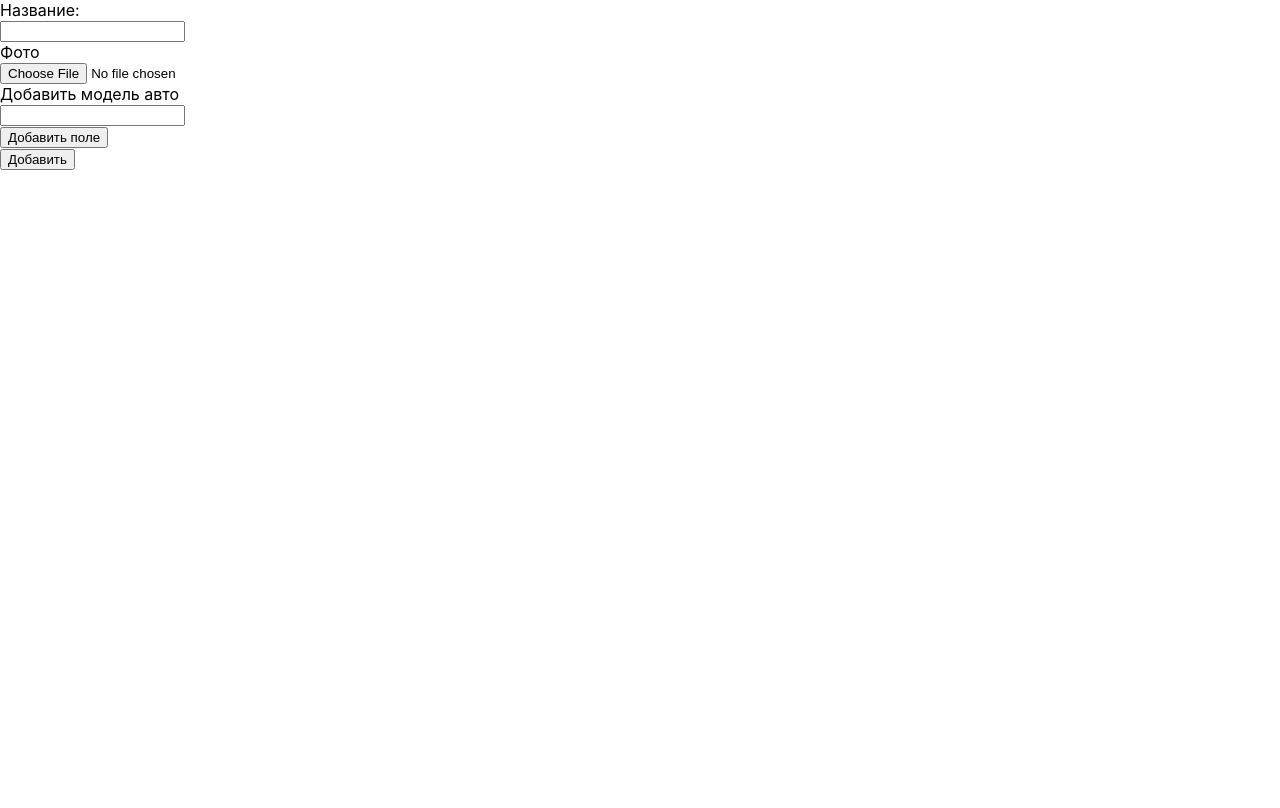
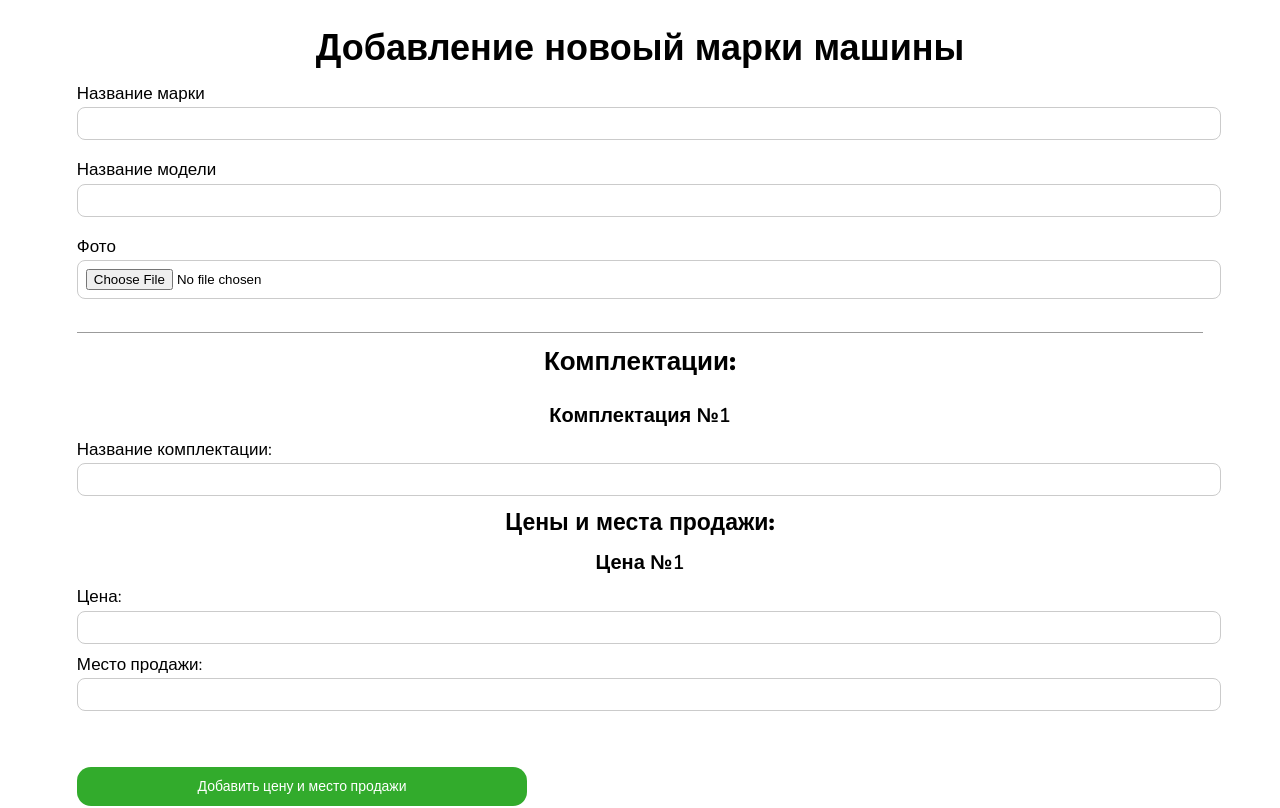
Before and after one commit to Anixii/Car-Celler, a React (Create React App) app: page /admin/mark in a window 1280 px wide. Shown: the top 808 px of the page. Built offline with nearby package versions, Linux system fonts and the light colour scheme.

Commit message:
Админка

```diff
--- a/src/components/Admin/Admin.module.css
+++ b/src/components/Admin/Admin.module.css
@@ -0,0 +1,108 @@
+@import url('https://fonts.googleapis.com/css2?family=Nunito:ital,wght@0,200;0,300;0,400;0,500;0,600;0,700;0,800;0,900;0,1000;1,200;1,300;1,400;1,500;1,600;1,700;1,800;1,900;1,1000&display=swap');
+.error__message{
+    color: red;
+    font-size: 14px;
+}
+.mark{
+    box-sizing: border-box;
+    height: 100%;
+    width: 100%;
+}
+.mark__container{
+    margin: 3vh 6%;
+    display: flex;
+    flex-direction: column;
+}
+.mark__title{
+    font-size: 36px;
+    font-weight: 900;
+    text-align: center;
+    font-family: 'Nunito',sans-serif;
+}
+.mark__item{
+    margin: 0.8% 0;
+}
+.mark__item input {
+    border-radius: 8px;
+    border: 1px solid rgb(203, 203, 203);
+    outline:  none;
+    padding: 8px;
+    width: 100%;
+}
+.mark__item__title{
+    font-size: 17px;
+    font-family: 'Nunito',sans-serif;
+    margin-bottom: 0.2%;
+    font-weight: 400;
+}
+.mark__equipment{
+    margin-top: 3vh;
+    border-top: 1px solid rgb(155, 155, 155) ;
+}
+.equipment__item{
+    padding: 1% 0;
+    border-bottom: 1px solid rgb(155, 155, 155);
+}
+.mark__equipment_title, .mark__equipment_subtitle{
+    margin: 1% 0;
+    font-weight: 900;
+    text-align: center;
+    font-family: 'Nunito',sans-serif;
+    font-size: 26px;
+}
+.mark__equipment_subtitle{
+    font-size: 23px;
+}
+.equipment__item__title{
+    font-weight: 600;
+    text-align: center;
+    font-family: 'Nunito',sans-serif;
+    font-size: 20px;
+}
+.buttons{
+    margin-top: 5%;
+    display: flex;
+    justify-content: space-between;
+}
+.price__btn_delete, .equipment__btn_delete{
+    background-color: rgb(227, 32, 32);
+    padding: 10px;
+    width: 40%;
+    border: none;
+    outline: none;
+    cursor: pointer;
+    color: white;
+    font-family: 'Nunito',sans-serif;
+    font-size: 14px;
+    border-radius:14px;
+    margin-bottom: 1%;
+}
+.price__btn,.equipment__btn{
+    background-color: rgb(50, 171, 44);
+    padding: 10px;
+    width: 40%;
+    border: none;
+    outline: none;
+    cursor: pointer;
+    color: white;
+    font-family: 'Nunito',sans-serif;
+    font-size: 14px;
+    border-radius:14px;
+    margin-bottom: 1%;
+}
+.equipment__btn{
+    margin-top: 2%;
+    width: 100%;
+}
+.submit_btn{
+    margin-top: 14px;
+    padding: 14px;
+    border-radius: 18px;
+    border: none;
+    outline: none;
+    cursor: pointer;
+    color: white;
+    font-family: 'Nunito',sans-serif;
+    font-size: 17px;
+    background-color: rgb(49, 49, 226);
+}
--- a/src/components/Admin/AdminMark/AdminMark.jsx
+++ b/src/components/Admin/AdminMark/AdminMark.jsx
@@ -1,73 +1,128 @@
-import React from 'react'
+
 import s from '../Admin.module.css'
-import { Controller, useFieldArray, useForm } from 'react-hook-form'
-import { Button } from 'antd'
-import { DeleteOutlined } from '@ant-design/icons'
-const AdminMark = () => {
+import React, { useState } from 'react';
+import { useForm, Controller } from 'react-hook-form';
+
+function AdminPanel() {
+  const { handleSubmit, control, register, reset, getValues, setValue, formState: { errors } } = useForm();
+  const [complectations, setComplectations] = useState([{ name: '', prices: [{ num: '', name: '' }] }]);
+
+
   const onSubmit = (data) => {
+    // Отправьте данные на сервер или выполните необходимые действия
     console.log(data);
-  }
-  const { handleSubmit, formState: { errors }, control, register, reset } = useForm({
-  })
-  const { fields, append, remove } = useFieldArray({
-    control,
-    name: 'model',
-  });
+    // Сбросьте форму после успешной отправки
+    reset();
+  };
+
+  const addComplectation = () => {
+    // Добавьте новую комплектацию в состояние
+    setComplectations([...complectations, { name: '', prices: [{ num: '', name: '' }] }]);
+  };
+
+  const removeComplectation = (index) => {
+    // Удалите комплектацию из состояния
+    const updatedComplectations = [...complectations];
+    updatedComplectations.splice(index, 1);
+    setComplectations(updatedComplectations);
+  };
+
+  const addPrice = (complectationIndex) => {
+    // Добавьте новую цену и место продажи для комплектации
+    const updatedComplectations = [...complectations];
+    updatedComplectations[complectationIndex].prices.push({ num: '', name: '' });
+    setComplectations(updatedComplectations);
+  };
+
+  const removePrice = (complectationIndex, priceIndex) => {
+    // Удалите цену и место продажи для комплектации
+    const updatedComplectations = [...complectations];
+    updatedComplectations[complectationIndex].prices.splice(priceIndex, 1);
+    setComplectations(updatedComplectations);
+  };
+
   return (
-    <>
-      <form onSubmit={handleSubmit(onSubmit)} className={s.mark}>
-        <div className={s.mark__container}>
+    <div className={s.mark}>
+      <form className={s.mark__container} onSubmit={handleSubmit(onSubmit)}>
+        <div className={s.mark__title}>Добавление новоый марки машины</div>
         <div className={s.mark__item}>
-            <div className={s.mark__item__title}>Название:</div>
-            <input type="text"  {...register('title', { required: 'Это поле обязательное!' })} />
+          <div className={s.mark__item__title}>Название марки</div>
+          <input {...register('title', { required: 'Это поле обязательное!' })} />
           {errors.title && <span className={s.error__message}>{errors.title.message}</span>}
+
+        </div>
+        <div className={s.mark__item}>
+          <div className={s.mark__item__title}>Название модели </div>
+          <input {...register('model', { required: 'Это поле обязательное!' })} />
+          {errors.model && <span className={s.error__message}>{errors.model.message}</span>}
         </div>
         <div className={s.mark__item}>
           <div className={s.mark__item__title}>Фото</div>
           <input type="file"  {...register('file', { required: 'Это поле обязательное!' })} />
           {errors.file && <span className={s.error__message}>{errors.file.message}</span>}
         </div>
+
+
+        <div className={s.mark__equipment}>
+          <div className={s.mark__equipment_title}>Комплектации:</div>
+
+          <div>
+            {complectations.map((complectation, complectationIndex) => (
+              <div className={s.equipment__item} key={complectationIndex}>
+                <div className={s.equipment__item__title}>Комплектация №{complectationIndex + 1}</div>
                 <div className={s.mark__item}>
-            <div className={s.mark__item__title}>Добавить модель авто</div>
-            <input type="model"  {...register('model', { required: 'Это поле обязательное!' })} />
-            {errors.model && <span className={s.error__message}>{errors.model.message}</span>}
+                  <div className={s.mark__item__title}>Название комплектации:</div>
+                  <input {...register(`complectations[${complectationIndex}].name`, { required: true })} />
+                  {errors.complectations?.[complectationIndex]?.name && <span className={s.error__message}>Это поле обязательное!</span>}
+                </div>
+
+                <div className={s.mark__equipment_subtitle}>Цены и места продажи:</div>
+
+                <div>
+
+
+                  {complectation.prices.map((price, priceIndex) => (
+                    <div key={priceIndex}>
+                      <div className={s.equipment__item__title}>Цена №{priceIndex + 1}</div>
+                      <div className={s.mark__item}>
+                        <div className={s.mark__item__title}>Цена:</div>
+                        <input {...register(`complectations[${complectationIndex}].prices[${priceIndex}].num`, { required: true })} />
+                        {errors.complectations?.[complectationIndex]?.prices?.[priceIndex]?.num && <span className={s.error__message}>Это поле обязательное!</span>}
                       </div>
                       <div className={s.mark__item}>
-
-            {fields?.map((field, index) => (
-              <div
-                key={field.id}
-                className={s.field}>
-                <div
-                  className={s.admin__form_item}
-                >
-                  <Controller
-                    name={`model[${index}]`}
-                    control={control}
-                    defaultValue={field.ads}
-                    rules={{
-                      required: 'Это поле обязательное!'
-                    }}
-                    render={({ field }) => <input className={s.field__input} {...field} />}
-                  />
-                  <Button icon={<DeleteOutlined />} className={s.form__delete} onClick={() => remove(index)}></Button>
+                        <div className={s.mark__item__title}>Место продажи:</div>
+                        <input {...register(`complectations[${complectationIndex}].prices[${priceIndex}].name`, { required: true })} />
+                        {errors.complectations?.[complectationIndex]?.prices?.[priceIndex]?.name && <span className={s.error__message}>Это поле обязательное!</span>}
                       </div>
-                {errors?.model?.[index] && <span className={s.error__message}>{errors?.model?.[index]?.message}</span>}
+                      {priceIndex !== 0  &&<button className={s.price__btn_delete} type="button" onClick={() => removePrice(complectationIndex, priceIndex)}>
+                        Удалить цену и место продажи №{priceIndex+1}
+                      </button>}
                     </div>
                   ))}
-            <button className={s.admin__add_field} onClick={() => append('')}>
-              Добавить поле
-            </button>
+
 
                 </div>
-          <div className={s.mark__submit}>
-            <button>Добавить</button>
+                <div className={s.buttons}>
+                <button type="button" className={s.price__btn} onClick={() => addPrice(complectationIndex)}>
+                  Добавить цену и место продажи
+                </button>
+                {complectationIndex !== 0 && <button className={s.equipment__btn_delete} type="button" onClick={() => removeComplectation(complectationIndex)}>
+                  Удалить комплектацию № {complectationIndex+1}
+                </button>}
                 </div>
               </div>
+            ))}
+
+
+          </div>
+        </div>
+        <button className={s.equipment__btn} type="button" onClick={addComplectation}>
+                  Добавить новую комплектацию
+                </button>
+        <button className={s.submit_btn} type="submit">Сохранить</button>
       </form>
-    </>
-  )
+    </div>
+  );
 }
 
-
-export default AdminMark
+export default AdminPanel;
```
Lines whose indentation alone changed are shown as unchanged.
